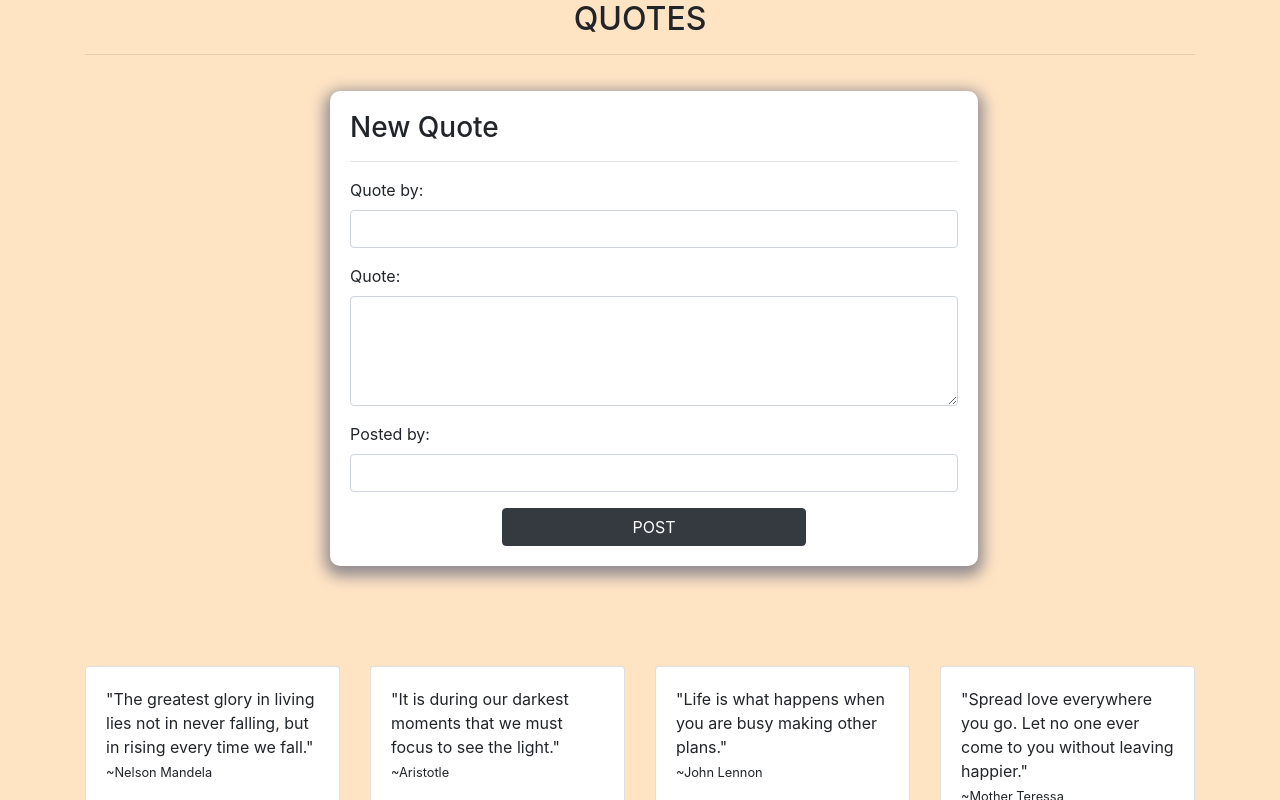
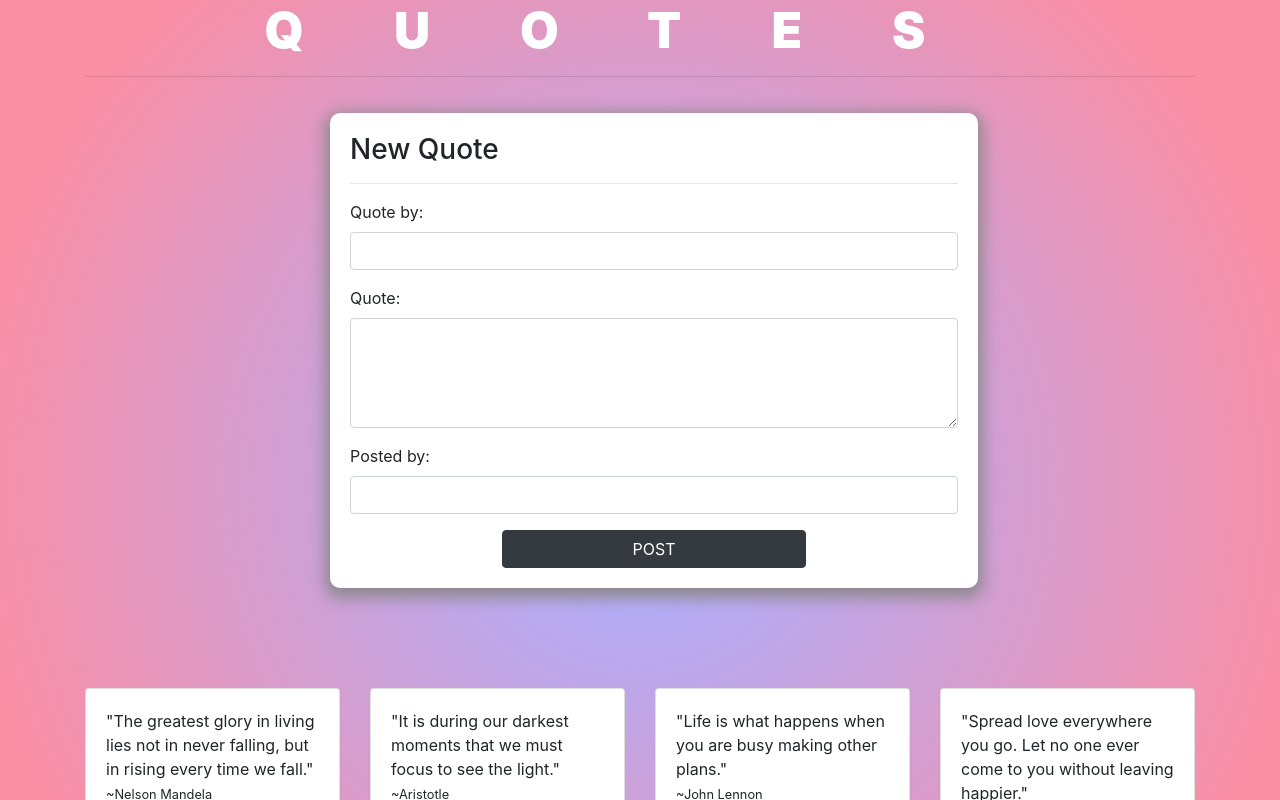
Before and after one commit to MemoTonui/Quotes, an Angular app: page / in a window 1280 px wide. Shown: the top 800 px of the page. Built offline with nearby package versions, Linux system fonts and the light colour scheme.

Commit message:
Add some stylings and some changes

```diff
--- a/package.json
+++ b/package.json
@@ -28,12 +28,12 @@
     "zone.js": "~0.10.2"
   },
   "devDependencies": {
-    "@angular-devkit/build-angular": "~0.901.7",
-    "@angular/cli": "~9.1.7",
+    "@angular-devkit/build-angular": "^0.901.9",
+    "@angular/cli": "^9.1.9",
     "@angular/compiler-cli": "~9.1.9",
-    "@types/node": "^12.11.1",
     "@types/jasmine": "~3.5.0",
     "@types/jasminewd2": "~2.0.3",
+    "@types/node": "^12.11.1",
     "codelyzer": "^5.1.2",
     "jasmine-core": "~3.5.0",
     "jasmine-spec-reporter": "~4.2.1",
--- a/src/app/quote-card/quote-card.component.css
+++ b/src/app/quote-card/quote-card.component.css
@@ -4,3 +4,9 @@
     float: left;
     width:100%;
 }
+h2{
+    font-weight: 900;
+    color: white;
+    letter-spacing: 1.8em;
+    font-size: 50px;
+}
--- a/src/app/quote-card/quote-card.component.ts
+++ b/src/app/quote-card/quote-card.component.ts
@@ -16,10 +16,9 @@ export class QuoteCardComponent implements OnInit {
      new QuoteConstructor ('Mother Teressa','Spread love everywhere you go. Let no one ever come to you without leaving happier.','Wachira Joan',0,6,new Date(2020,6,25))
    ]
 
-
-   addNewQuote(QuoteConstructor){
-    QuoteConstructor.timePassed = new Date();
-    this.quotes.push(QuoteConstructor);
+   addNewQuote(chosenQuote){
+    chosenQuote.timePassed = new Date();
+    this.quotes.push(chosenQuote);
     console.log(this.quotes);
 
   }
--- a/src/app/quote-constructor.ts
+++ b/src/app/quote-constructor.ts
@@ -1,6 +1,8 @@
 export class QuoteConstructor {
     showDescription :boolean;
     constructor(public quoteWritter:string,public quote:string,public quotePoster:string,public upvotes:number,public downvotes:number,public timePassed:Date){
+        this.downvotes=0;
+        this.upvotes = 0;
         this.showDescription= false;
 
 
--- a/src/app/quote-details/quote-details.component.ts
+++ b/src/app/quote-details/quote-details.component.ts
@@ -12,14 +12,14 @@ export class QuoteDetailsComponent implements OnInit {
 
   @Output() isComplete = new EventEmitter<boolean>();
 
-  upvotes=0;
-  downvotes = 0;
+
 
   upVote(){
-    this.quote.upvotes ++
+
+    this.quote.upvotes ++;
   }
   downVote(){
-    this.quote.downvotes ++
+    this.quote.downvotes ++;
   }
 
    quoteDelete(complete:boolean){
--- a/src/app/quote-form/quote-form.component.css
+++ b/src/app/quote-form/quote-form.component.css
@@ -3,7 +3,7 @@
     margin-left: 25%;
 }
 .form{
-    margin-left: 50%;
+    margin-left: 20%;
     width: 60%;
     margin: 20px;
     padding: 20px;
--- a/src/app/quote-form/quote-form.component.html
+++ b/src/app/quote-form/quote-form.component.html
@@ -22,6 +22,7 @@
 
         </div>
         <button  type="submit" class="btn btn-dark ">POST</button>
+
     </form>
 </div>
   </div>
--- a/src/app/quotes/quotes.component.css
+++ b/src/app/quotes/quotes.component.css
@@ -1,3 +1,4 @@
 div{
-    background-color: bisque;
+    background: rgb(77,63,251);
+    background: radial-gradient(circle, rgb(177, 172, 247) 13%, rgb(250, 142, 165) 84%);
 }
```
Also changed, not shown: 1 other file (tests, documents, lock files or other folders).
